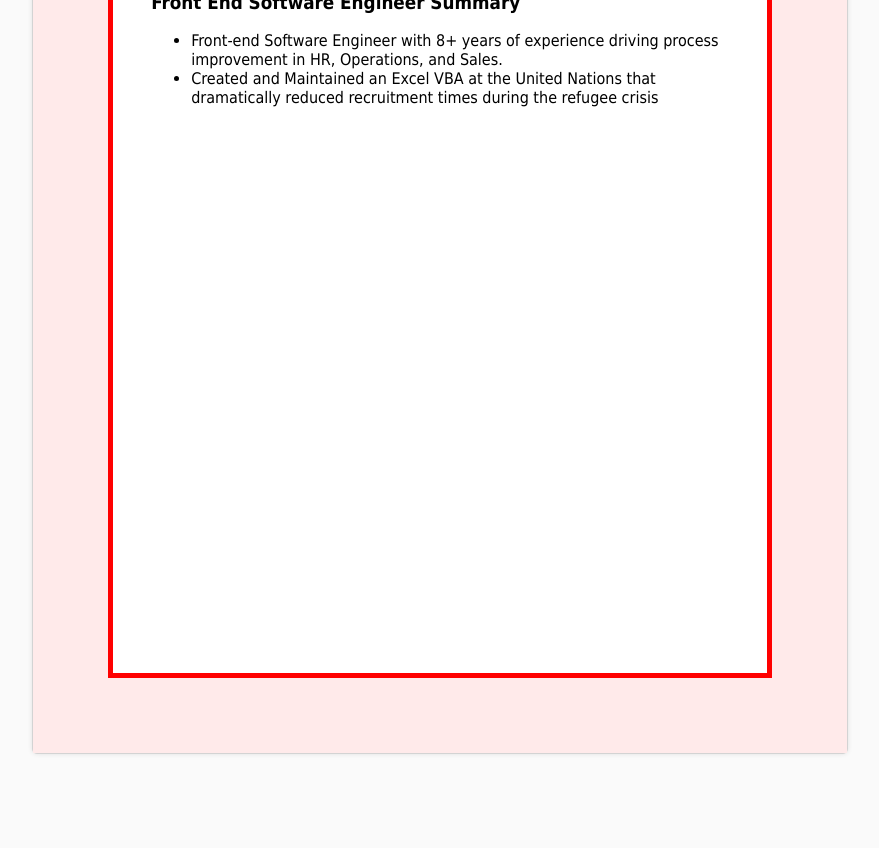
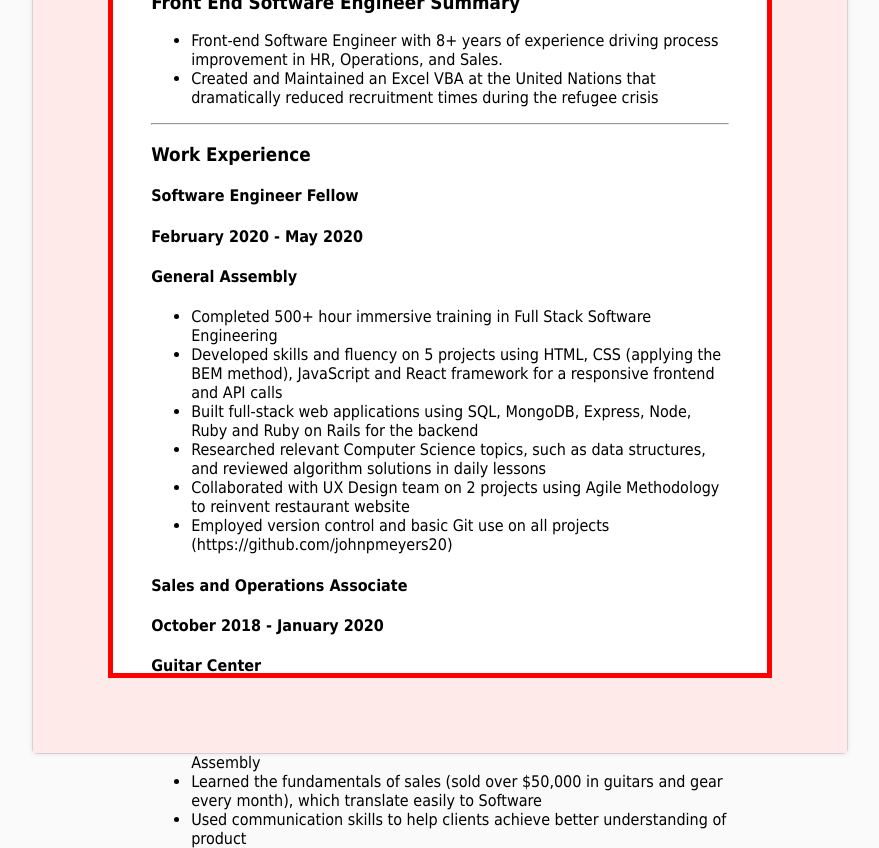
Before and after one commit to johnpmeyers20/resume, a React (Create React App) app: page / in a window 1280 px wide. Shown: the part 340-1188 px from the top of the page, without its empty margins (200-1079 px from the left). Before the commit the page ends 1132 px from the top, so only its background shows below. Built offline with nearby package versions, Linux system fonts and the light colour scheme.

Commit message:
added WorkExperience component with functionality

```diff
--- a/src/App.js
+++ b/src/App.js
@@ -4,6 +4,7 @@ import Data from './data.json'
 
 import Header from './components/Header'
 import Summary from './components/Summary'
+import WorkExperience from './components/WorkExperience'
 
 const jp = Data;
 
@@ -13,8 +14,8 @@ const App = () => {
       <div className="page">
         <div className="subpage">
           <Header user={jp} />
-          <hr />
           <Summary user={jp} />
+          <WorkExperience user={jp} />
         </div>
       </div>
     </div>
@@ -22,45 +23,3 @@ const App = () => {
 }
 
 export default App
-
-
-{/* <div class="book">
-      <div class="page">
-        <div class="subpage">
-          <h1>John Meyers</h1>
-          <ul>
-            <li>johnpmeyers20@yahoo.com</li>
-            <li>347.696.5676</li>
-            <li>https://www.linkedin.com/in/jpmeyers/</li>
-          </ul>
-
-          <hr>
-
-          <h3><span class="change">Position Title</span> Summary</h3>
-          <ul>
-            <li>Front-end Software Engineer with 8+ years of experience driving process improvement in HR, Operations, and Sales.</li>
-            <li>Created and Maintained an Excel VBA at the United Nations that dramatically reduced recruitment times during the
-              refugee crisis.</li>
-          </ul>
-
-          <hr>
-
-          <h3>Work Experience</h3>
-          <div class="job-description">
-            <div>
-              <h3 class="job-title">Software Engineer Fellow</h3>
-              <h3 class="job-date">February 2020 - May 2020</h3>
-            </div>
-            <h4 class="job-employer">General Assembly</h4>
-            <ul class="job-task-list">
-              <li class="job-individual-task">Completed 500+ hour immersive training in Full Stack Software Engineering</li>
-              <li class="job-individual-task">Developed skills and fluency on 5 projects using HTML, CSS (applying the BEM method), JavaScript and React framework for
-                a responsive frontend and API calls</li>
-              <li class="job-individual-task">Built full-stack web applications using SQL, MongoDB, Express, Node, Ruby and Ruby on Rails for the backend</li>
-            </ul>
-          </div>
-
-
-        </div>
-      </div>
-    </div> */}
--- a/src/components/Header.js
+++ b/src/components/Header.js
@@ -9,6 +9,7 @@ const Header = (props) => {
         <li className="contact-info-item">{props.user.contactInfo.phoneNumber}</li>
         <li className="contact-info-item">{props.user.contactInfo.linkedIn}</li>
       </ul>
+      <hr />
     </>
   )
 }
--- a/src/components/Summary.js
+++ b/src/components/Summary.js
@@ -2,13 +2,17 @@ import React from 'react'
 
 const Summary = (props) => {
   const summaryListItems = props.user.summary.map(item =>
-    <li className = "summary-list-item" key = { props.user.summary.indexOf(item) } > { item }</li>)
+    <li className="summary-list-item" key={props.user.summary.indexOf(item)}>
+      {item}
+    </li>)
+
   return (
     <>
-      <h3>{props.user.jobTitle} Summary</h3>
+      <h3>{props.user.propectiveJobTitle} Summary</h3>
       <ul className="summary-list">
         {summaryListItems}
       </ul>
+      <hr />
     </>
   )
 }
--- /dev/null
+++ b/src/components/WorkExperience.js
@@ -0,0 +1,30 @@
+import React from 'react'
+
+const WorkExperience = (props) => {
+  const { workExperience } = props.user;
+  const workExperienceItems = workExperience.map(item =>
+    <>
+      <div>
+        <h4 className="jobTitle">{item.jobTitle}</h4>
+        <h4 className="jobDates">{item.jobDates}</h4>
+      </div>
+      <h4 className="company">{item.company}</h4>
+      <ul className="job-task-list">
+        {item.tasks.map(taskItem =>
+          <li className="job-task">
+            {taskItem}
+          </li>
+        )}
+      </ul>
+    </>
+  )
+
+  return (
+    <>
+      <h3>Work Experience</h3>
+      {workExperienceItems}
+    </>
+  )
+}
+
+export default WorkExperience
--- a/src/data.json
+++ b/src/data.json
@@ -1,6 +1,6 @@
  {
   "userName": "John Meyers",
-  "jobTitle": "Front End Software Engineer",
+  "propectiveJobTitle": "Front End Software Engineer",
   "contactInfo": {
     "emailAddress": "johnpmeyers20@yahoo.com",
     "phoneNumber": "347.696.5676",
@@ -9,5 +9,31 @@
   "summary": [
     "Front-end Software Engineer with 8+ years of experience driving process improvement in HR, Operations, and Sales.",
     "Created and Maintained an Excel VBA at the United Nations that dramatically reduced recruitment times during the refugee crisis"
+  ],
+  "workExperience": [
+    {
+      "jobTitle": "Software Engineer Fellow",
+      "jobDates": "February 2020 - May 2020",
+      "company": "General Assembly",
+      "tasks": [
+        "Completed 500+ hour immersive training in Full Stack Software Engineering",
+        "Developed skills and fluency on 5 projects using HTML, CSS (applying the BEM method), JavaScript and React framework for a responsive frontend and API calls",
+        "Built full-stack web applications using SQL, MongoDB, Express, Node, Ruby and Ruby on Rails for the backend",
+        "Researched relevant Computer Science topics, such as data structures, and reviewed algorithm solutions in daily lessons",
+        "Collaborated with UX Design team on 2 projects using Agile Methodology to reinvent restaurant website",
+        "Employed version control and basic Git use on all projects (https://github.com/johnpmeyers20)"
+      ]
+    },
+    {
+      "jobTitle": "Sales and Operations Associate",
+      "jobDates": "October 2018 - January 2020",
+      "company": "Guitar Center",
+      "tasks": [
+        "Embarked on deep dive into JavaScript and the fundamentals of web development outside of work",
+        "Decided to invest in my passion for code and was accepted to General Assembly",
+        "Learned the fundamentals of sales (sold over $50,000 in guitars and gear every month), which translate easily to Software",
+        "Used communication skills to help clients achieve better understanding of product"
+      ]
+    }
   ]
 }
```
Also changed, not shown: 1 other file (tests, documents, lock files or other folders).
